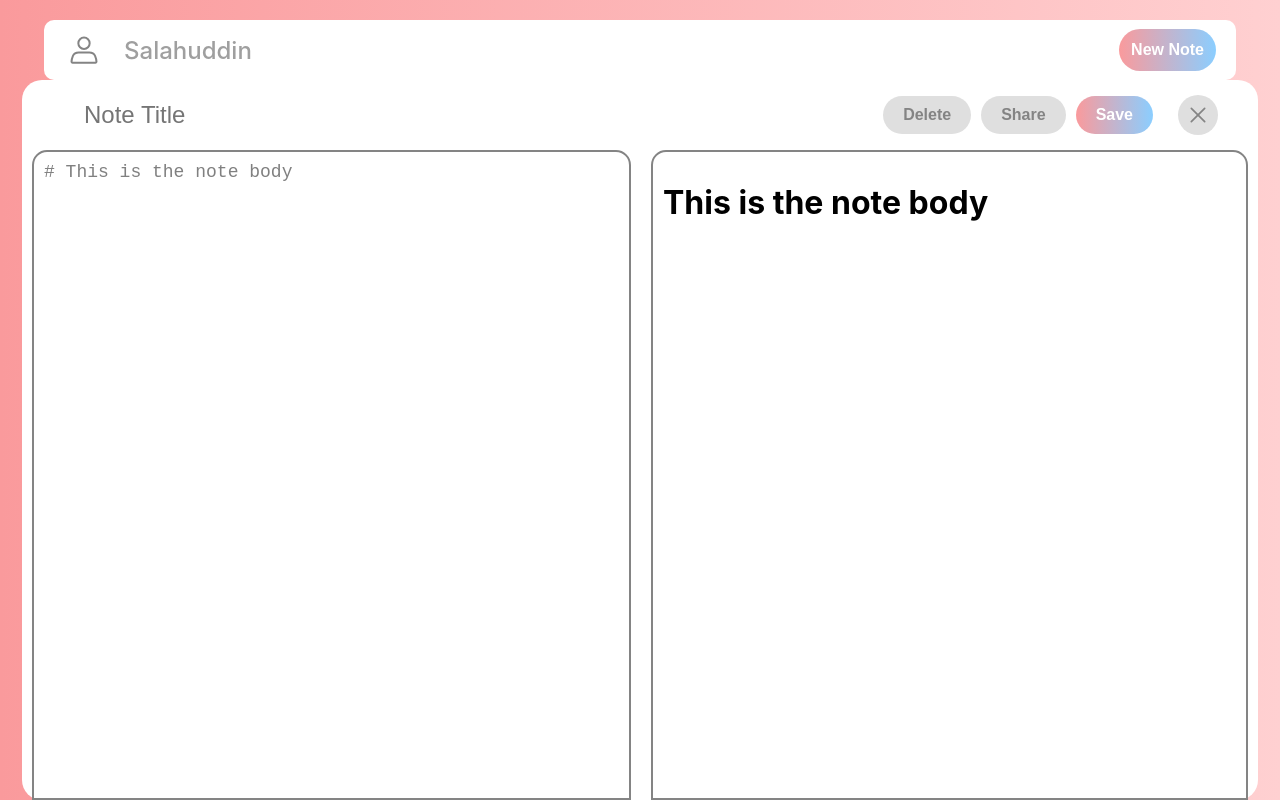
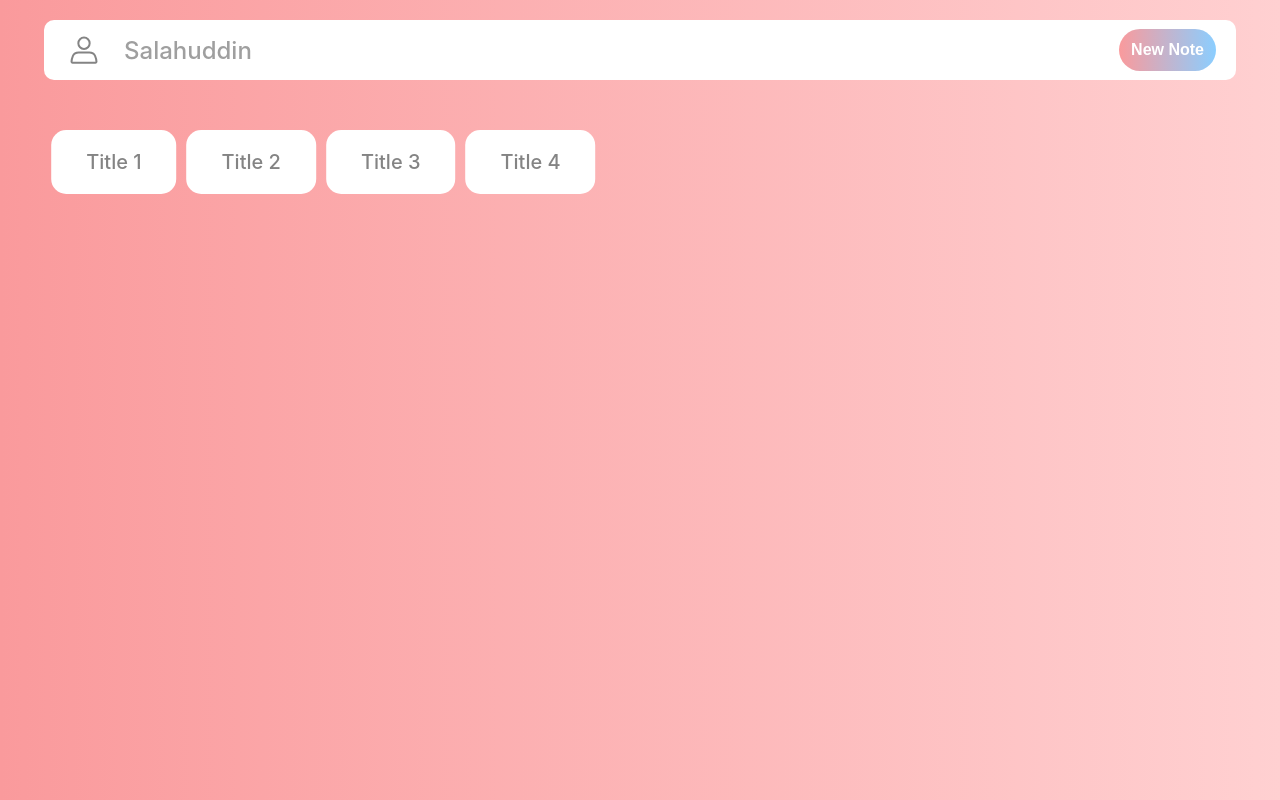
Before and after one commit to Saiby100/markdown-webapp, a React (Create React App) app in the folder client/: page /notes/1 in a window 1280 px wide. Built offline with nearby package versions, Linux system fonts and the light colour scheme.

Commit message:
Added open/close functionality to notes

```diff
--- a/client/src/pages/notes.js
+++ b/client/src/pages/notes.js
@@ -4,7 +4,7 @@ import Toolbar from "../components/toolbar";
 import { TextButton, RoundIconButton } from "../components/button";
 import { marked } from "marked";
 
-const NotePopup = ({noteTitle, noteBody}) => {
+const NotePopup = ({noteTitle, noteBody, onDelete, onShare, onSave, onClose}) => {
 
     const [markdown, setMarkdown] = useState(noteBody);
     const [preview, setPreview] = useState("");
@@ -30,12 +30,12 @@ const NotePopup = ({noteTitle, noteBody}) => {
 
                 <div class="buttons">
                     <div class="text-buttons">
-                        <TextButton text="Delete" plain={true} />
-                        <TextButton text="Share" plain={true} />
-                        <TextButton text="Save" />
+                        <TextButton text="Delete" plain={true} onClick={onDelete}/>
+                        <TextButton text="Share" plain={true} onClick={onShare}/>
+                        <TextButton text="Save" onClick={onSave}/>
                     </div>
                     <div class="icon-buttons">
-                        <RoundIconButton icon="/x.svg"/>
+                        <RoundIconButton icon="/x.svg" onClick={onClose}/>
                     </div>
                 </div>
             </div>
@@ -57,13 +57,9 @@ const NotePopup = ({noteTitle, noteBody}) => {
     );
 }
 
-const Note = ({title, body}) => {
-    const handleNoteClicked = (note) => {
-        // openPopup();
-    }
-
+const Note = ({title, ...props}) => {
     return (
-        <div class="note-card" onClick={handleNoteClicked}>
+        <div class="note-card" {...props}>
             <h3>{title}</h3>
         </div>
     );
@@ -71,24 +67,69 @@ const Note = ({title, body}) => {
 
 const NotesPage = () => {
 
-    const openNewNote = () => {
+    const [noteTitle, setNoteTitle] = useState("");
+    const [noteBody, setNoteBody] = useState("");
+    const [popupVisible, setPopupVisible] = useState(false);
 
+    const openNote = (note = null) => {
+        if (note !== null) {
+            setNoteTitle(note.title);
+            setNoteBody(note.body);
+        } else {
+            setNoteTitle("Note Title");
+            setNoteBody("");
+        }
+
+        setPopupVisible(true);
     }
+
+    const closeNote = () => {
+        setPopupVisible(false);
+    }
+
+    const deleteNote = () => {
+        setPopupVisible(false);
+        //TODO: handle delete
+    }
+
+    const saveNote = () => {
+        setPopupVisible(false);
+        //TODO: handle save
+    }
+
+    const shareNote = () => {
+        alert("Share note")
+    }
+
+    const notes = [
+        {id: 1, title: "Title 1", body: "# Body 1"},
+        {id: 2, title: "Title 2", body: "# Body 2"},
+        {id: 3, title: "Title 3", body: "# Body 3"},
+        {id: 4, title: "Title 4", body: "# Body 4"}
+    ]
 
     return (
         <div class="background">
-            <Toolbar username="Salahuddin" newNotePress={openNewNote}/>
+            <Toolbar username="Salahuddin" newNotePress={openNote}/>
 
             <div class="note-list">
-                <Note
-                    title="This is a note title"
-                    body="This is the note body"/>
-                <Note
-                    title="This is an even longer note title"
-                    body="This is the even longer note body"/>
+                {
+                notes.map((note) =>
+                (<Note title={note.title} onClick={e => openNote(note)}/>))
+                }
             </div>
+            {
+                popupVisible &&
+                (<NotePopup
+                    noteTitle={noteTitle}
+                    noteBody={noteBody}
+                    onClose={closeNote}
+                    onDelete={deleteNote}
+                    onShare={shareNote}
+                    onSave={saveNote}
+                />)
+            }
 
-            <NotePopup noteTitle="Note Title" noteBody="# This is the note body"/>
         </div>
     );
 }
```
